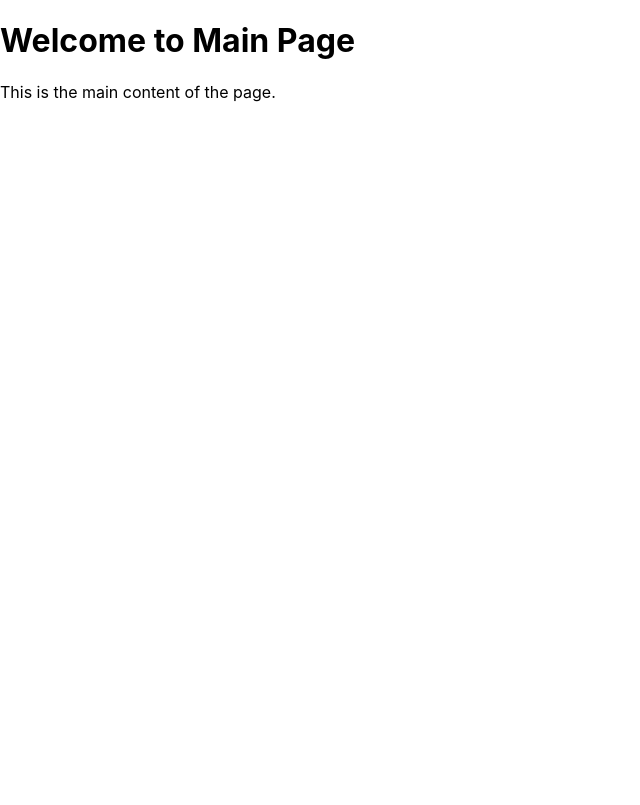
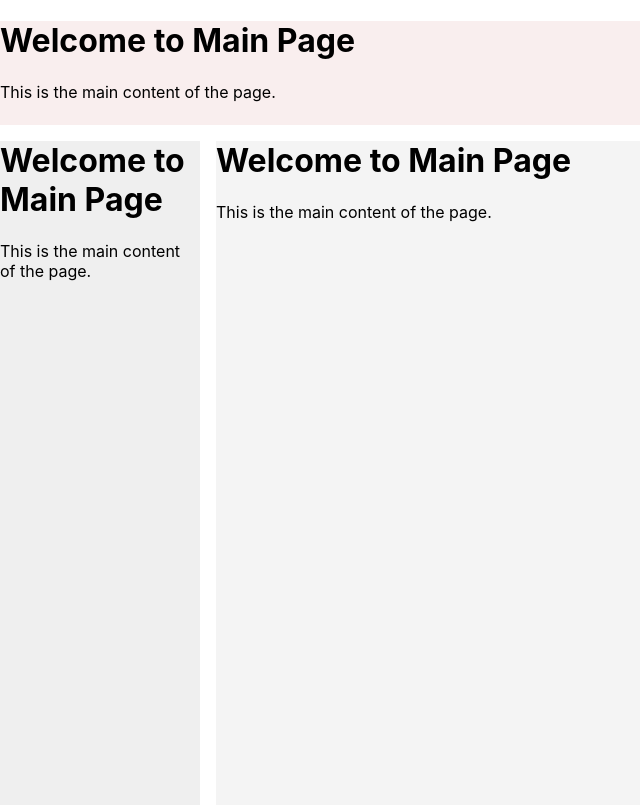
Before and after one commit to sukoyaka-fun/TaskManagement, a React (Create React App) app in the folder frontend/: page / in a window 1280 px wide. Shown: the whole page, without its empty margins (0-640 px from the left). Built offline with nearby package versions, Linux system fonts and the light colour scheme; no server answers.

Commit message:
Header, MenuBar, TaskListコンポーネントの位置決め

```diff
--- /dev/null
+++ b/frontend/src/components/Header.js
@@ -0,0 +1,13 @@
+import React from "react";
+import Box from '@mui/material/Box';
+
+const Header = () => {
+  return (
+    <Box backgroundColor='rgba(235,199,199,0.3)' height='100%'>
+      <h1>Welcome to Main Page</h1>
+      <p>This is the main content of the page.</p>
+    </Box>
+  );
+};
+
+export default Header;
--- a/frontend/src/components/MainPageContainer.js
+++ b/frontend/src/components/MainPageContainer.js
@@ -1,12 +1,24 @@
 import React from "react";
 import Box from '@mui/material/Box';
+import Grid from "@mui/material/Grid";
+import Header from "./Header";
+import MenuBar from "./MenuBar";
+import TaskList from "./TaskList";
+
 
 const MainPageContainer = () => {
   return (
-    <Box>
-      <h1>Welcome to Main Page</h1>
-      <p>This is the main content of the page.</p>
-    </Box>
+    <Grid container spacing={2} height={'100vh'}>
+      <Grid item xs={12} height={'15vh'}>
+        <Header />
+      </Grid>
+      <Grid item xs={2} height={'85vh'}>
+        <MenuBar />
+      </Grid>
+      <Grid item xs={10} height={'85vh'}>
+        <TaskList />
+      </Grid>
+    </Grid>
   );
 };
 
--- /dev/null
+++ b/frontend/src/components/MenuBar.js
@@ -0,0 +1,13 @@
+import React from "react";
+import Box from '@mui/material/Box';
+
+const MenuBar = () => {
+  return (
+    <Box backgroundColor='rgba(100,100,100,0.1)' height='100%'>
+      <h1>Welcome to Main Page</h1>
+      <p>This is the main content of the page.</p>
+    </Box>
+  );
+};
+
+export default MenuBar;
--- /dev/null
+++ b/frontend/src/components/TaskList.js
@@ -0,0 +1,13 @@
+import React from "react";
+import Box from '@mui/material/Box';
+
+const TaskList = () => {
+  return (
+    <Box backgroundColor='rgba(150,150,150,0.1)' height='100%'>
+      <h1>Welcome to Main Page</h1>
+      <p>This is the main content of the page.</p>
+    </Box>
+  );
+};
+
+export default TaskList;
```
